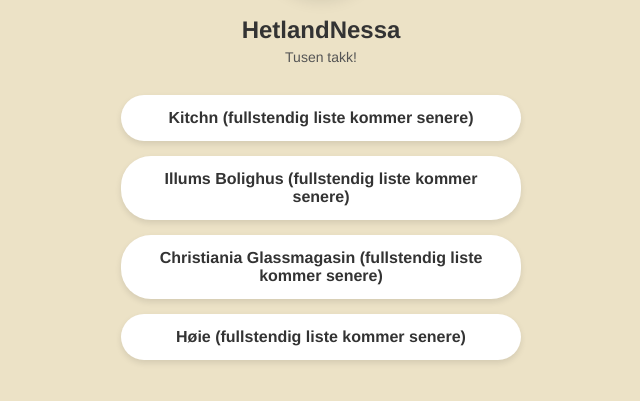
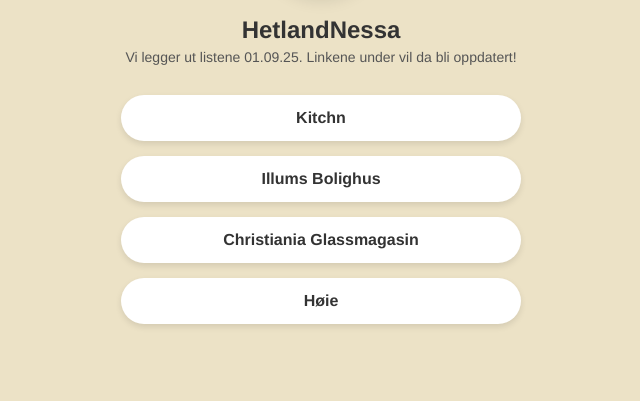
Before and after one commit to jonolavn/jonolavn.github.io, a plain HTML site: page index.html in a window 1280 px wide. Shown: the part 189-590 px from the top of the page, without its empty margins (319-959 px from the left). Drawn offline with Linux system fonts and the light colour scheme.

Commit message:
Update index.html

```diff
--- a/index.html
+++ b/index.html
@@ -65,14 +65,14 @@
   <div class="profile">
     <img src="images/IMG_0978.jpeg" alt="HetlandNessa Avatar" class="avatar">
     <h1>HetlandNessa</h1>
-    <p>Tusen takk!</p>
+    <p>Vi legger ut listene 01.09.25. Linkene under vil da bli oppdatert! </p>
   </div>
 
   <div class="links">
-    <a href="https://www.kitchn.no/bryllup/vis-liste/227907/" target="_blank" class="link-btn">Kitchn (fullstendig liste kommer senere)</a>
-    <a href="https://www.illumsbolighus.no" target="_blank" class="link-btn">Illums Bolighus (fullstendig liste kommer senere)</a>
-    <a href="https://www.cg.no/" target="_blank" class="link-btn">Christiania Glassmagasin (fullstendig liste kommer senere)</a>
-    <a href="https://www.hoie.no/" target="_blank" class="link-btn">Høie (fullstendig liste kommer senere)</a>
+    <a href="https://www.kitchn.no/bryllup/vis-liste/227907/" target="_blank" class="link-btn">Kitchn </a>
+    <a href="https://www.illumsbolighus.no" target="_blank" class="link-btn">Illums Bolighus </a>
+    <a href="https://www.cg.no/" target="_blank" class="link-btn">Christiania Glassmagasin </a>
+    <a href="https://www.hoie.no/" target="_blank" class="link-btn">Høie </a>
   </div>
 </body>
 </html>
```
